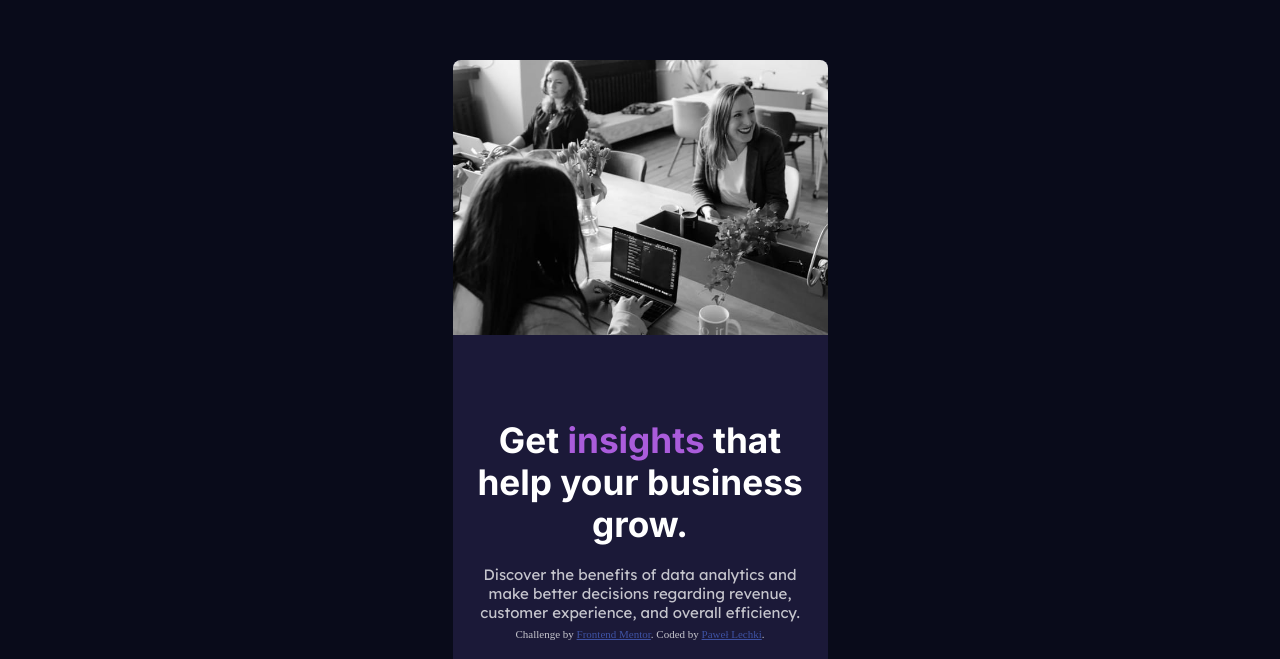
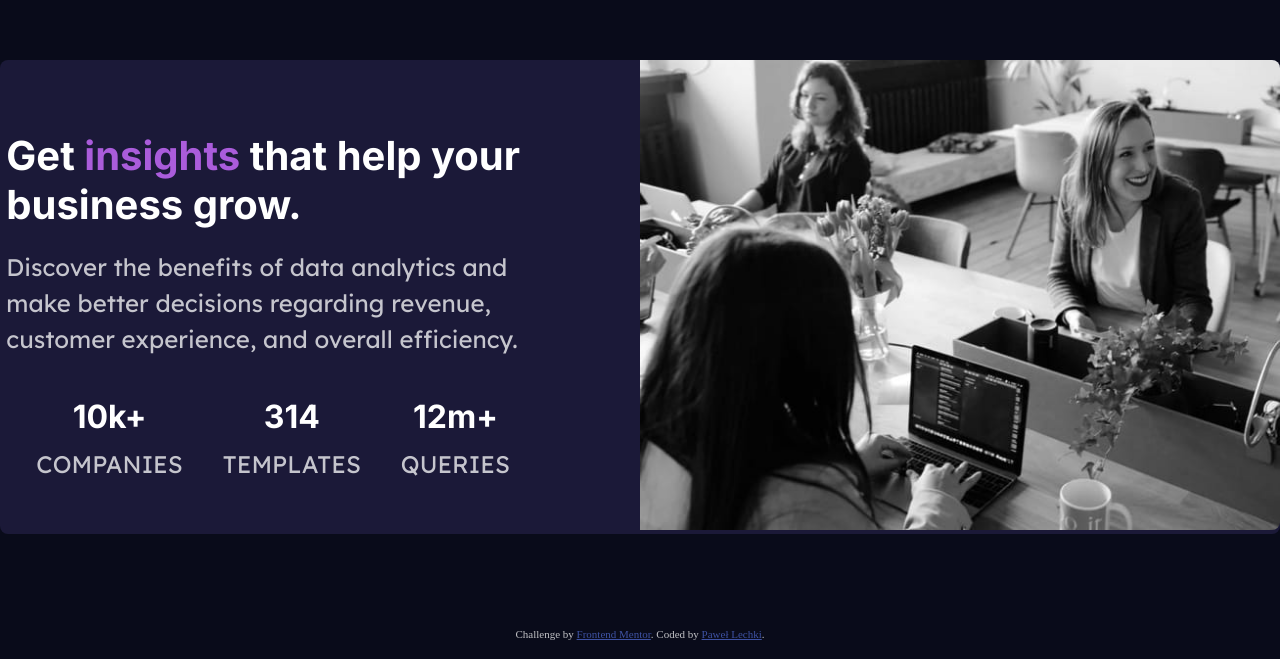
Before and after one commit to Pawel-Lechki/stats-card, a plain HTML site: page index.html in a window 1280 px wide. Shown: the part 140-799 px from the top of the page. Drawn offline with Linux system fonts and the light colour scheme.

Commit message:
Add media queris for desktop

```diff
--- a/css/style.css
+++ b/css/style.css
@@ -108,3 +108,43 @@ footer {
 }
 .attribution { font-size: 11px; text-align: center; }
 .attribution a { color: hsl(228, 45%, 44%); }
+
+@media screen and (min-width: 768px) {
+    .container {
+        max-width: 1440px;
+    }
+    .card {
+        flex-direction: row-reverse;
+        justify-content: flex-start;
+        align-items: center;
+    }
+
+    .card-img img {
+        border-top-left-radius: 0;
+        border-bottom-right-radius: 8px;
+    }
+    .card-content {
+        padding: 0 100px 0 60px;
+        text-align: left;
+    }
+
+    .card-content p {
+        line-height: 1.5;
+        font-size: 1.5rem;
+    }
+
+    .card-content h2 {
+        font-size: 2.5rem;
+    }
+
+    .card-desc {
+        padding: 20px 0;
+    }
+    .card-stats {
+        display: flex;
+        justify-content: space-between;
+        align-self: center;
+        text-align: center;
+        padding: 0 10px;
+    }
+}
```
